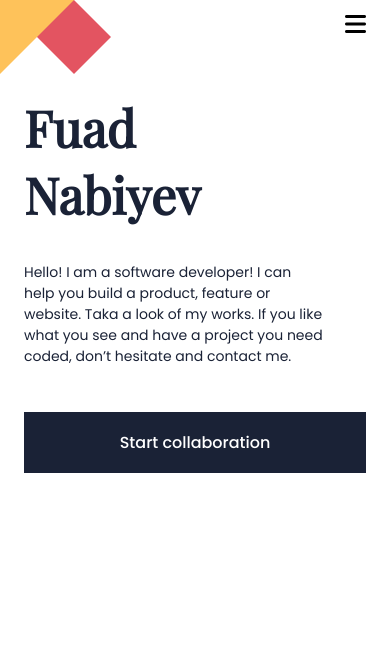
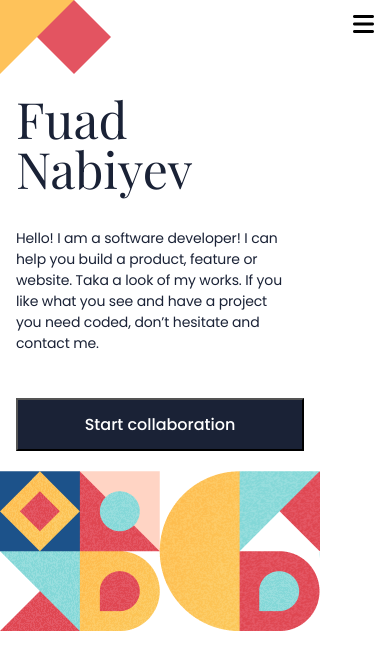
Before and after one commit to FuadNabi/My-Portfolio, a website: page index.html in a window 390 px wide. Drawn offline with nearby package versions, Linux system fonts and the light colour scheme.

Commit message:
Add Background image

```diff
--- a/index.html
+++ b/index.html
@@ -5,19 +5,22 @@
   <meta http-equiv="X-UA-Compatible" content="IE=edge">
   <meta name="viewport" content="width=device-width, initial-scale=1.0">
   <link rel="stylesheet" href="style.css">
+  <link rel="preconnect" href="https://fonts.googleapis.com">
+  <link rel="preconnect" href="https://fonts.gstatic.com" crossorigin>
+  <link href="https://fonts.googleapis.com/css2?family=Playfair+Display&family=Poppins:wght@300&display=swap" rel="stylesheet">
   <script src="https://kit.fontawesome.com/e2597287a1.js" crossorigin="anonymous"></script>
   <title>Portfolio</title>
 </head>
 <body>
-  <div class="app-cont">
+  <main class="app-cont">
+    <header>
       <div class="header-cont">
         <div class="nav-cont">
-        <div class="header-img"><img src="images/image_geometry_1.png" alt="">
-        </div>
           <nav class="nav-bar">
             <i class="fa-solid fa-bars fa-xl"></i>
+          </nav>
         </div>
-      <header>
+        <div>
           <h1 class="header-h1">
             Fuad <br> Nabiyev
           </h1>
@@ -25,13 +28,15 @@
             Hello! I am a software developer! I can help you build a product, feature or website. Taka a look of my works.
             If you like what you see and have a project you need coded, don’t hesitate and contact me.
           </p>
-      </header>
-      <div class="start-btn">
-        <h2 class="btn-h2">
+        </div>
+        <button class="start-btn">
             Start collaboration
-        </h2>
+        </button>
+        <div class="header-bottom-img">
+          <img src="images/image_geometry_2-1.png" alt="">
         </div>
       </div>
-  </div>
+    </header>
+  </main>
 </body>
 </html>
--- a/style.css
+++ b/style.css
@@ -3,6 +3,12 @@
 @import url('https://fonts.googleapis.com/css2?family=Playfair+Display&family=Poppins:wght@500&display=swap');
 
 @media screen and (max-width: 600px) {
+  body {
+    margin: 0;
+    background-image: url("images/image_geometry_1.png");
+    background-repeat: no-repeat;
+  }
+
   .app-cont {
     margin: 16px;
   }
@@ -20,33 +26,42 @@
   }
 
   .header-h1 {
+    font-style: normal;
+    font-weight: 400;
+    line-height: 100%;
     font-size: 50px;
-    font-family: Playfair Display;
+    font-family: "Playfair Display", sans-serif;
     color: #1a2236;
     margin-top: 60px;
   }
 
   .header-p {
+    font-style: normal;
+    font-weight: 400;
+    font-size: 14px;
+    line-height: 21px;
+    letter-spacing: -0.01em;
     height: 130px;
-    width: 300px;
+    width: 269px;
+    margin: 20px 0;
+    font-family: "Poppins", sans-serif;
     color: #1a2236;
-    margin: 20px 0;
-    font-family: Poppins;
-    font-size: 14px;
   }
 
   .start-btn {
-    width: 100%;
+    width: 288px;
     text-align: center;
     margin: 20px 0;
     background: #1a2236;
-    padding: 5px 0;
-  }
-
-  .btn-h2 {
+    padding: 12px 0;
     color: white;
-    font-family: 'Poppins';
+    font-family: "Poppins", sans-serif;
     font-weight: 500;
     font-size: 16px;
   }
+
+  .header-bottom-img {
+    position: absolute;
+    left: 0;
+  }
 }
```
Also changed, not shown: images/image_geometry_2-1.png (added). Lines whose indentation alone changed are shown as unchanged.
